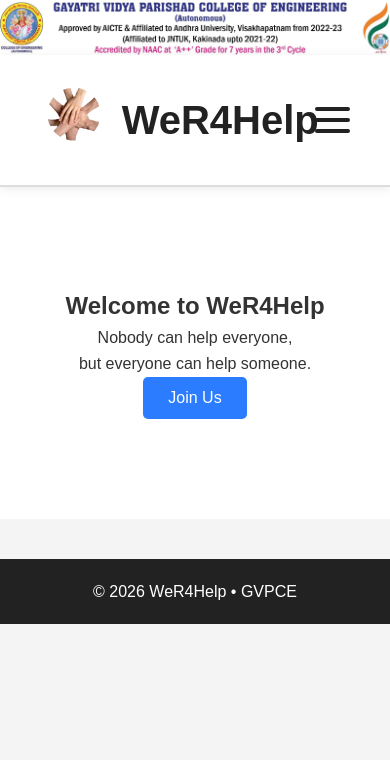
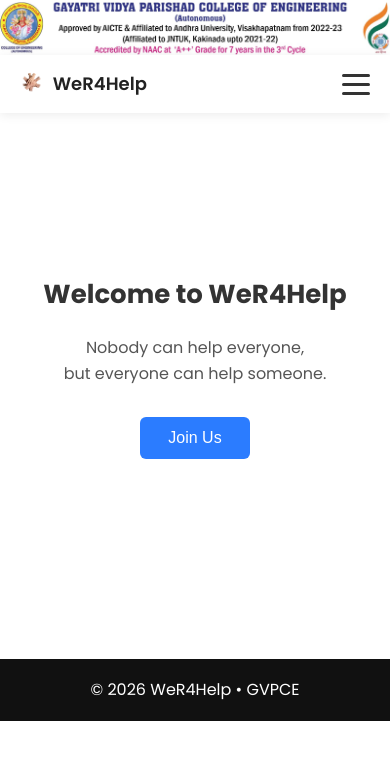
Before and after one commit to wer4help/wer4help-website, a Flask app: page / in a window 390 px wide. Shown: the top 760 px of the page. Run offline with Flask 3, Linux system fonts and the light colour scheme.

Commit message:
Refactor CSS for hero section and layout

```diff
--- a/static/css/style.css
+++ b/static/css/style.css
@@ -1,161 +1,90 @@
-/* ===== GENERAL ===== */
+/* =================================
+   HERO SECTION
+================================= */
 
-body {
-  margin: 0;
-  font-family: Arial, sans-serif;
-  background: #f4f4f4;
-  overflow-x: hidden;
+.hero{
+  text-align:center;
+  padding:80px 20px;
+  min-height:60vh;
+
+  display:flex;
+  align-items:center;
+  justify-content:center;
+
+  background:white;
+}
+
+.hero-content{
+  max-width:600px;
+}
+
+.hero h2{
+  font-size:40px;
+  margin-bottom:20px;
+}
+
+.tagline{
+  font-size:20px;
+  color:#555;
+  margin-bottom:30px;
+}
+
+.join-btn{
+  padding:12px 28px;
+  background:#2b7cff;
+  color:white;
+  border:none;
+  border-radius:6px;
+  font-size:16px;
+  cursor:pointer;
+  transition:0.3s;
+}
+
+.join-btn:hover{
+  background:#1a5fd4;
 }
 
 
-/* ===== COLLEGE BANNER ===== */
+/* =================================
+   SECTIONS
+================================= */
 
-.announcement-banner {
-  width: 100%;
-  display: block;
-  line-height: 0;
-}
-
-.banner-img {
-  width: 100%;
-  display: block;
+.section{
+  text-align:center;
+  padding:60px 20px;
+  background:white;
+  margin-top:20px;
 }
 
 
-/* ===== HEADER BAR ===== */
+/* =================================
+   RESPONSIVE HERO
+================================= */
 
-.header-bar {
-  display: flex;
-  justify-content: space-between;
-  align-items: center;
-  padding: 15px 40px;
-  background: white;
-  border-bottom: 2px solid #ddd;
-  position: relative;
-  z-index: 10;
+@media (max-width:768px){
+
+  .hero h2{
+    font-size:32px;
   }
 
-
-/* ===== LOGO SECTION ===== */
-
-.logo-section {
-  display: flex;
-  align-items: center;
-  gap: 15px;
+  .tagline{
+    font-size:18px;
   }
 
-.logo-section img {
-  height: 100px;
 }
 
-.logo-section h1 {
-  font-size: 40px;
-  margin: 0;
-  font-weight: bold;
-  color: #222;
+@media (max-width:480px){
+
+  .hero{
+    padding:60px 15px;
   }
 
-
-/* ===== HAMBURGER ===== */
-
-.menu-icon {
-  width: 35px;
-  cursor: pointer;
-  display: flex;
-  flex-direction: column;
-  gap: 7px;
-  flex-shrink: 0;
+  .hero h2{
+    font-size:26px;
   }
 
-.menu-icon span {
-  height: 4px;
-  background: #222;
-  border-radius: 2px;
-  display: block;
-  transition: background 0.3s;
+  .tagline{
+    font-size:16px;
   }
 
-.menu-icon:hover span {
-  background: #2b7cff;
 }
-
-
-/* ===== FULL SCREEN MENU ===== */
-
-#fullscreen-menu {
-  position: fixed;
-  top: 0;
-  left: 0;
-  width: 100%;
-  height: 100%;
-  background: #222;
-  display: flex;
-  flex-direction: column;
-  justify-content: center;
-  align-items: center;
-  gap: 30px;
-  transform: translateY(-100%);
-  transition: transform 0.4s ease;
-  z-index: 1000;
-  overflow: hidden;
-}
-
-#fullscreen-menu.show {
-  transform: translateY(0);
-}
-
-#fullscreen-menu a {
-  color: white;
-  font-size: 28px;
-  text-decoration: none;
-  font-weight: bold;
-  transition: color 0.2s;
-}
-
-#fullscreen-menu a:hover {
-  color: #2b7cff;
-}
-
-
-/* ===== HERO SECTION ===== */
-
-.hero {
-  text-align: center;
-  padding: 100px 20px;
-  background: white;
-}
-
-.hero button {
-  padding: 12px 25px;
-  background: #2b7cff;
-  color: white;
-  border: none;
-  border-radius: 5px;
-  cursor: pointer;
-  font-size: 16px;
-  transition: background 0.2s;
-}
-
-.hero button:hover {
-  background: #1a5fd4;
-}
-
-
-/* ===== SECTIONS ===== */
-
-.section {
-  text-align: center;
-  padding: 60px 20px;
-  background: white;
-  margin-top: 20px;
-}
-
-
-/* ===== FOOTER ===== */
-
-footer {
-  text-align: center;
-  padding: 20px;
-  background: #222;
-  color: white;
-}
```
Lines whose indentation alone changed are shown as unchanged.
